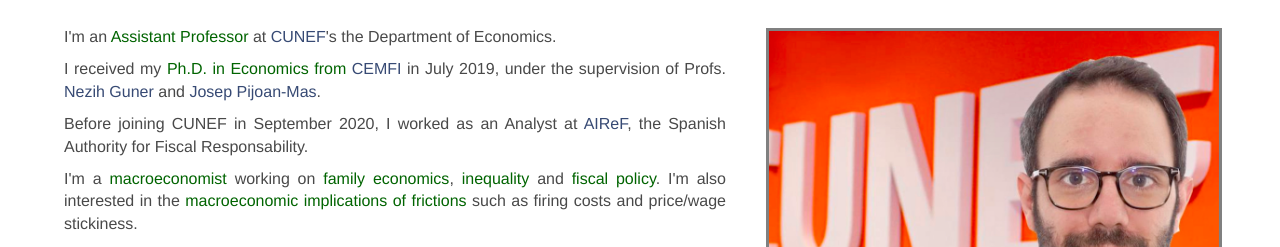
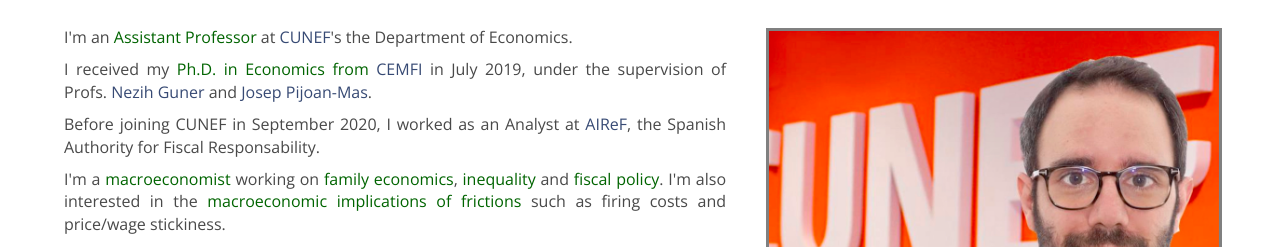
Before and after one commit to vsangiah/vsangiah.github.io, a plain HTML site: page index.html in a window 1280 px wide. Shown: the part 95-342 px from the top of the page. Drawn offline with nearby package versions, Linux system fonts and the light colour scheme.

Commit message:
Update cssfile.css

```diff
--- a/files/src/cssfile.css
+++ b/files/src/cssfile.css
@@ -1,6 +1,6 @@
 
 *{
-  font-family:Helvetica,Arial,sans-serif;
+  font-family:'Open Sans',Helvetica,Arial,sans-serif;
   margin:0px;
   padding:0px;
   color:inherit;
```
